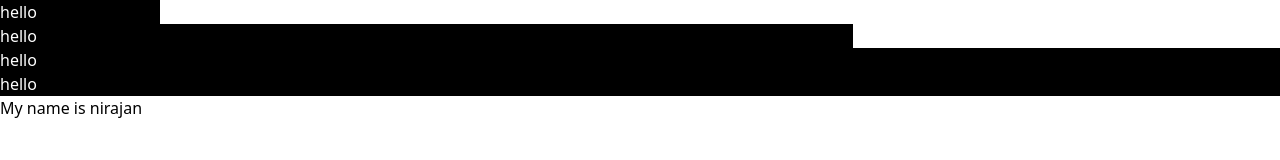
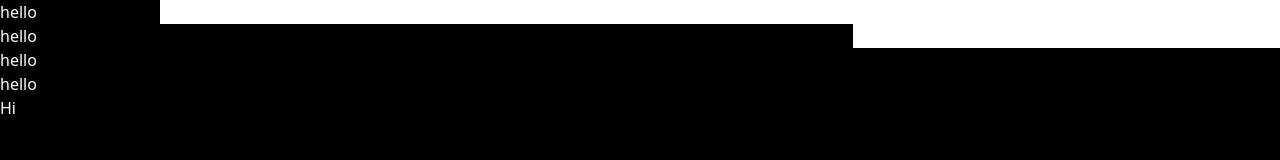
Before and after one commit to nirajan-khatiwada/tailwindcss, a plain HTML site: page tailwind-sandbox-starter/05-sizing/index.html in a window 1280 px wide. Drawn offline with nearby package versions, Linux system fonts and the light colour scheme.

Commit message:
Day1 laters

```diff
--- a/tailwind-sandbox-starter/05-sizing/index.html
+++ b/tailwind-sandbox-starter/05-sizing/index.html
@@ -7,7 +7,7 @@
     <script src="https://cdn.tailwindcss.com"></script>
     <title>Sizing</title>
   </head>
-  <body>
+  <body class="h-screen">
     <!-- Width -->
      <div class="bg-black text-white w-40">hello</div>
 
@@ -21,7 +21,10 @@
     <div class="bg-black text-white w-full">hello</div>
 
     <!-- min/max content -->
-     <div class="max-h">My name is nirajan</div>
+     <div class="h-full w-full bg-black text-white">
+      Hi
+
+     </div>
 
     <!-- Arbitrary width -->
 
```
Also changed, not shown: tailwind-sandbox-done/05-sizing/index.html (+4 -6 lines).
